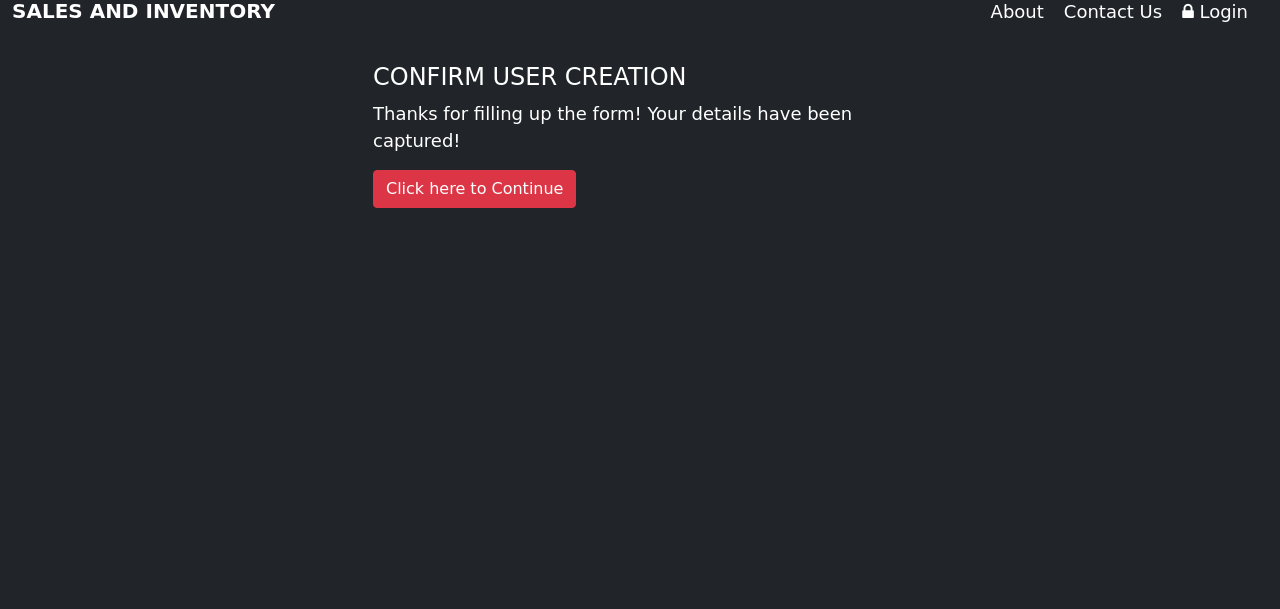
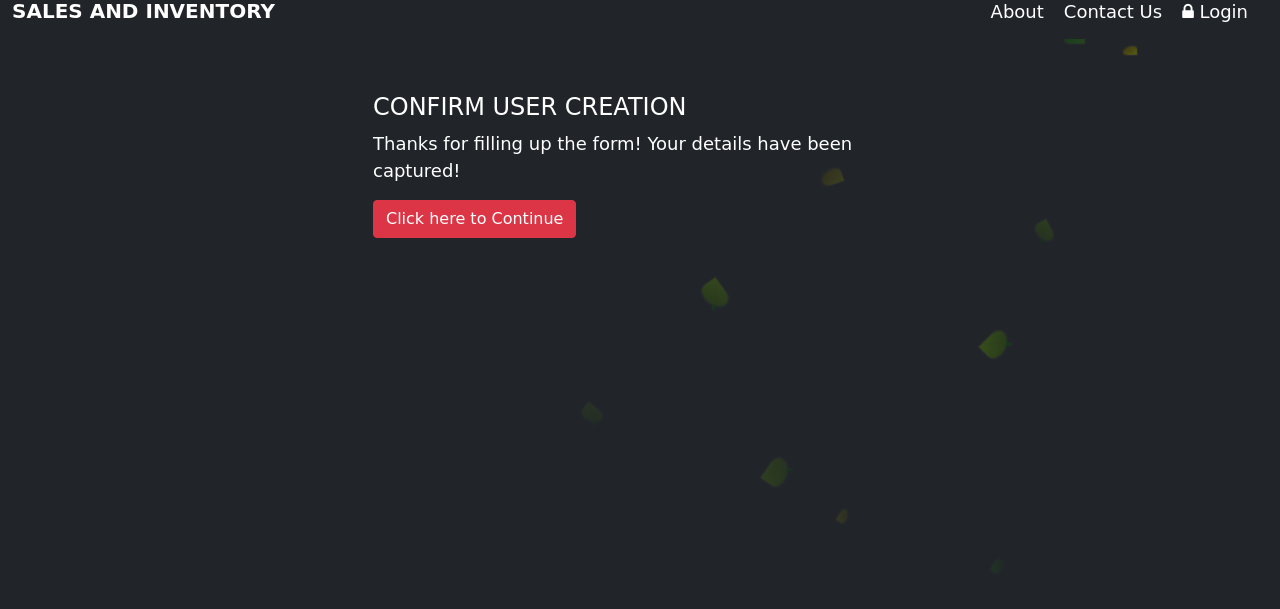
Before and after one commit to kulubasi/Sales-and-Inventory, a PHP site: page /aftersign.html in a window 1280 px wide. Shown: the part 17-626 px from the top of the page. Run offline with PHP 8.4, Linux system fonts and the light colour scheme.

Commit message:
added css animations
added css animations after creating an account for new users

```diff
--- a/aftersign.html
+++ b/aftersign.html
@@ -11,6 +11,8 @@
   </style>
 </head>
 <body class="bg-dark" style="font-family:cursive;font-size: large;";>
+
+
   <!-- nav bar start -->
   <nav class="navbar navbar-expand-lg navbar-dark bg-dark fixed-top">
     <div class="container-fluid">
@@ -42,7 +44,25 @@
   <!-- end of navbar -->
 
 
+
   <div class="container text-white" style="margin-top:80px" >
+    <div id="leaves">
+    <i></i>
+    <i></i>
+    <i></i>
+    <i></i>
+    <i></i>
+    <i></i>
+    <i></i>
+    <i></i>
+    <i></i>
+    <i></i>
+    <i></i>
+    <i></i>
+    <i></i>
+    <i></i>
+    <i></i>
+  </div>
 
   <div class="row text-white" style="margin: auto; width:50%;">
     <h4 class="text-uppercase">Confirm User Creation</h4><br>
@@ -66,6 +86,8 @@
 
   </div>
   </div>
+
+
 
 
 </body>
--- a/bootstrap-5.0.2-dist/css/style.css
+++ b/bootstrap-5.0.2-dist/css/style.css
@@ -49,3 +49,142 @@
 
 
 .overflow{position:absolute;top: 0;bottom: 0;right: 0;left: 0;background: grey;}
+
+/*body {background: #222;}*/
+
+/* leaf animations */
+
+#leaves {position:relative;top:-50px;width:100%;text-align: right;}
+
+#leaves i {
+    display: inline-block;
+    width: 200px;
+    height: 150px;
+    background: linear-gradient(to bottom right, #309900, #005600);
+    transform: skew(20deg);
+    border-radius: 5% 40% 70%;
+    box-shadow: inset 0px 0px 1px #222;
+    border: 1px solid #333;
+    z-index: 1;
+    -webkit-animation: falling 5s 0s infinite;
+}
+
+#leaves i:nth-of-type(2n) { -webkit-animation: falling2 5s 0s infinite; }
+#leaves i:nth-of-type(3n) { -webkit-animation: falling3 5s 0s infinite; }
+
+#leaves i:before {
+  position: absolute;
+  content: '';
+  top: 117px;
+  right: 9px;
+  height: 27px;
+  width: 32px;
+  transform: rotate(49deg);
+  border-radius: 0% 15% 15% 0%;
+  border-top: 1px solid #222;
+  border-bottom: 1px solid #222;
+  border-left: 0px solid #222;
+  border-right: 1px solid #222;
+  background: linear-gradient(to right, rgba(0,100,0,1), #005600);
+  z-index: 1;
+}
+
+#leaves i:after {
+  content: '';
+  height: 125px;
+  width: 10px;
+  background: linear-gradient(to right, rgba(0,0,0,.15), rgba(0,0,0,0));
+  display: block;
+  transform: rotate(125deg);
+  position: absolute;
+  left: 85px;
+  border-radius:50%;
+}
+
+
+#leaves i:nth-of-type(n)    { height:23px; width:30px; }
+#leaves i:nth-of-type(n):before { width:7px; height:5px; top:17px; right:1px; }
+#leaves i:nth-of-type(n):after { width:2px; height:17px; left: 12px; top:0px; }
+
+#leaves i:nth-of-type(2n+1)    { height:11px; width:16px; }
+#leaves i:nth-of-type(2n+1):before { width:4px; height:3px; top:7px; right:0px; }
+#leaves i:nth-of-type(2n+1):after { width:2px; height:6px; left: 5px; top:1px; }
+
+#leaves i:nth-of-type(3n+2)  { height:17px; width:23px; }
+#leaves i:nth-of-type(3n+2):before  { height:4px; width:4px; top:12px; right:1px; }
+#leaves i:nth-of-type(3n+2):after  { height:10px; width:2px; top:1px; left:8px; }
+
+#leaves i:nth-of-type(n)   { -webkit-animation-delay: 1.9s;}
+#leaves i:nth-of-type(2n)  { -webkit-animation-delay: 3.9s;}
+#leaves i:nth-of-type(3n)  { -webkit-animation-delay: 2.3s;}
+#leaves i:nth-of-type(4n)  { -webkit-animation-delay: 4.4s;}
+#leaves i:nth-of-type(5n)  { -webkit-animation-delay: 5s;  }
+#leaves i:nth-of-type(6n)  { -webkit-animation-delay: 3.5s;}
+#leaves i:nth-of-type(7n)  { -webkit-animation-delay: 2.8s;}
+#leaves i:nth-of-type(8n)  { -webkit-animation-delay: 1.5s;}
+#leaves i:nth-of-type(9n)  { -webkit-animation-delay: 3.3s;}
+#leaves i:nth-of-type(10n) { -webkit-animation-delay: 2.5s;}
+#leaves i:nth-of-type(11n) { -webkit-animation-delay: 1.2s;}
+#leaves i:nth-of-type(12n) { -webkit-animation-delay: 4.1s;}
+#leaves i:nth-of-type(13n) { -webkit-animation-delay: 1s;  }
+#leaves i:nth-of-type(14n) { -webkit-animation-delay: 4.7s;}
+#leaves i:nth-of-type(15n) { -webkit-animation-delay: 3s;  }
+
+#leaves i:nth-of-type(n)    { background: linear-gradient(to bottom right, #309900, #005600); }
+#leaves i:nth-of-type(2n+2)  { background: linear-gradient(to bottom right, #5e9900, #2b5600); }
+#leaves i:nth-of-type(4n+1)  { background: linear-gradient(to bottom right, #990, #564500); }
+
+#leaves i:nth-of-type(n)    { opacity: .7;}
+#leaves i:nth-of-type(3n+1)  { opacity: .5;}
+#leaves i:nth-of-type(3n+2)  { opacity: .3;}
+
+#leaves i:nth-of-type(n)    {transform: rotate(180deg);}
+
+
+#leaves i:nth-of-type(n) { -webkit-animation-timing-function:ease-in-out;}
+
+@-webkit-keyframes falling {
+
+    0% {
+        -webkit-transform:
+            translate3d(300,0,0)
+            rotate(0deg);
+    }
+
+    100% {
+        -webkit-transform:
+            translate3d(-350px,700px,0)
+            rotate(90deg);
+        opacity: 0;
+    }
+}
+
+@-webkit-keyframes falling3 {
+     0% {
+        -webkit-transform:
+            translate3d(0,0,0)
+            rotate(-20deg);
+    }
+
+    100% {
+        -webkit-transform:
+            translate3d(-230px,640px,0)
+            rotate(-70deg);
+        opacity: 0;
+    }
+}
+
+@-webkit-keyframes falling2 {
+     0% {
+        -webkit-transform:
+            translate3d(0,0,0)
+            rotate(90deg);
+    }
+
+    100% {
+        -webkit-transform:
+            translate3d(-400px,680px,0)
+            rotate(0deg);
+        opacity: 0;
+    }
+}
```
